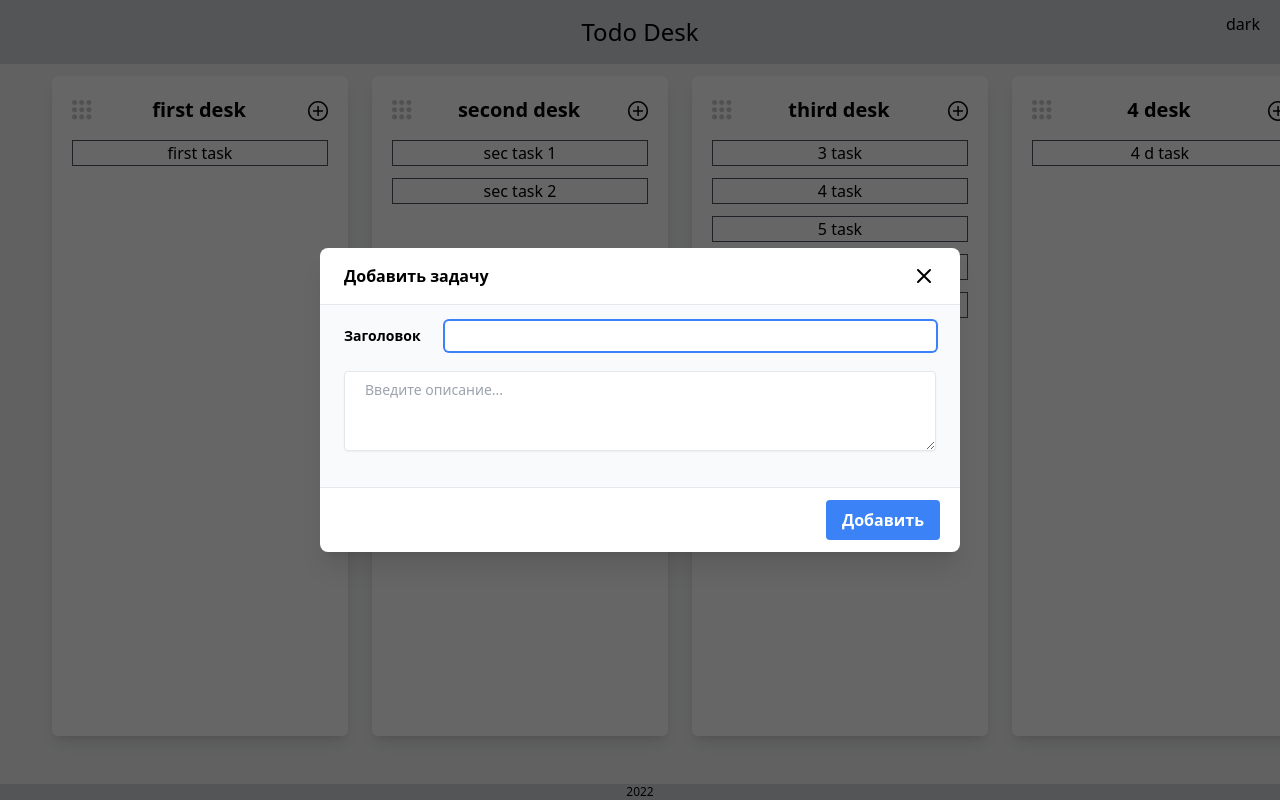
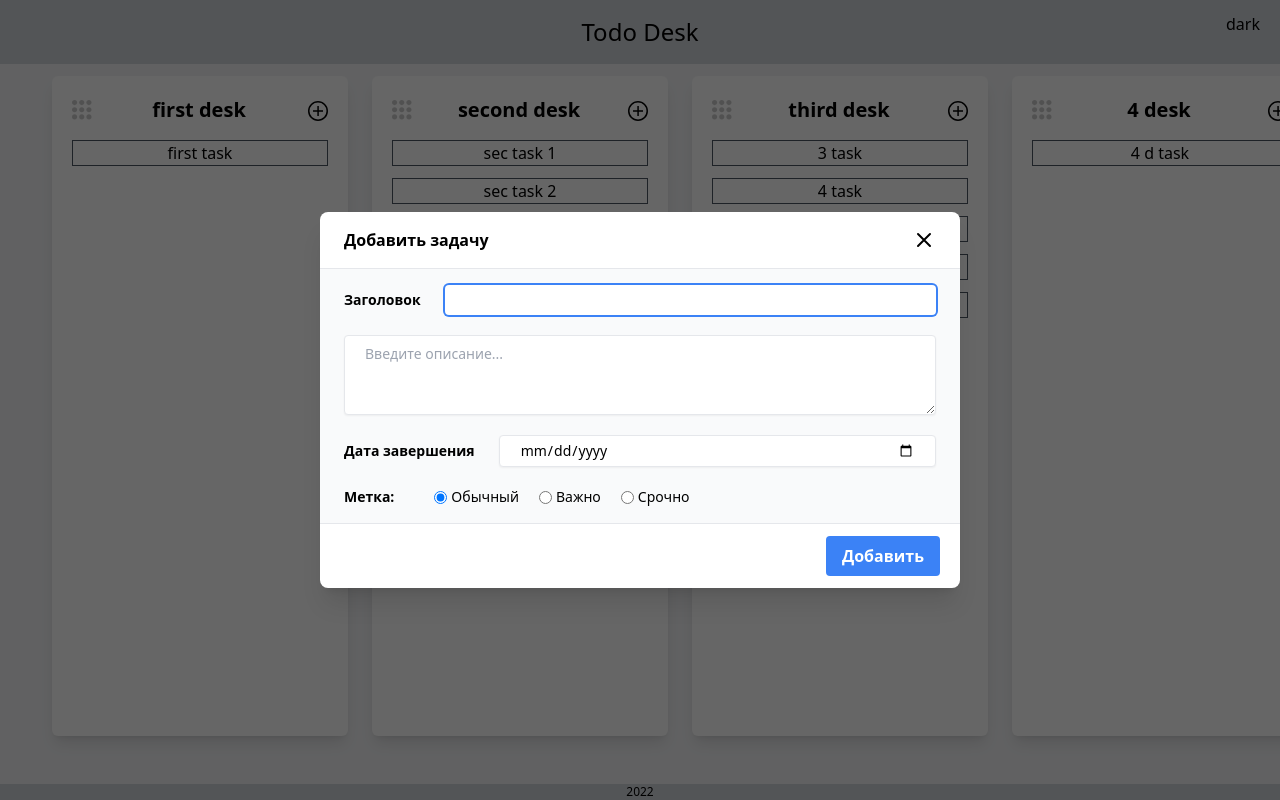
Before and after one commit to juravlevdima/todo-desk, a React app: page / in a window 1280 px wide. Both pictures are taken after a click on the button 317 px from the left and 110 px from the top of the page. Shown: the top 800 px of the page. Built offline with nearby package versions, Linux system fonts and the light colour scheme.

Commit message:
some updates

```diff
--- a/src/components/Desk/DeskItem.tsx
+++ b/src/components/Desk/DeskItem.tsx
@@ -18,7 +18,7 @@ const DeskItem: FC<propTypes> = ({ task, desk }) => {
       onDragLeave={(e) => dragLeaveHandler(e)}
     >
       <div
-        className={`${styles.draggable} px-8 border border-gray-600 cursor-grab active:cursor-grabbing`}
+        className={`${styles.draggable} px-8 border border-gray-600 break-words cursor-grab active:cursor-grabbing`}
         draggable={true}
         onDragStart={(e) => dragStartHandler(e, desk, task)}
         onDragEnd={(e) => dragEndHandler(e)}
--- a/src/components/Modals/AddTaskModal/AddTaskModalForm.tsx
+++ b/src/components/Modals/AddTaskModal/AddTaskModalForm.tsx
@@ -1,17 +1,19 @@
-import { FC } from 'react'
+import { FC, useId } from 'react'
 import ModalInput from '../common/ModalInput'
 import { FieldValues, SubmitHandler, useForm } from 'react-hook-form'
 import { useStores } from '../../../hooks/useStores'
 import { addTaskModalPropsT } from './AddTaskModal'
+import RadioButton from '../../common/RadioButton'
 
 
 const AddTaskModalForm: FC<addTaskModalPropsT> = ({ desk, setIsModalOpen }) => {
   const { register, handleSubmit } = useForm<FieldValues>()
   const { deskStore } = useStores()
+  const dateInputId = useId()
 
   const addTask: SubmitHandler<FieldValues> = (d) => {
     setIsModalOpen(false)
-    deskStore.createTask(desk, d.title, '', 'Обычный')
+    deskStore.createTask(desk, d.title, d.description, d.label, d.expirationDate)
   }
 
 
@@ -21,9 +23,24 @@ const AddTaskModalForm: FC<addTaskModalPropsT> = ({ desk, setIsModalOpen }) => {
         <ModalInput register={register} text="Заголовок" name="title" autoFocus={true} />
         <textarea
           placeholder="Введите описание..."
-          className="px-5 py-2 mb-5 border border-gray-200 rounded shadow-sm h-20 text-sm
-              focus:ring-2 focus:ring-blue-500 focus:border-transparent outline-none dark:bg-dark-3"
+          className="input-field py-2 mb-5 h-20"
+          {...register('description')}
         />
+        <div className="mb-5 flex items-center justify-between">
+          <label className="font-semibold text-sm mr-6 whitespace-nowrap" htmlFor={dateInputId}>Дата завершения</label>
+          <input
+            type="date"
+            id={dateInputId}
+            className="input-field py-1 w-full"
+            {...register('expirationDate')}
+          />
+        </div>
+        <div className="flex items-center">
+          <div className="font-semibold text-sm mr-10">Метка:</div>
+          <RadioButton name="label" text="Обычный" register={register} defaultChecked={true}/>
+          <RadioButton name="label" text="Важно" register={register}/>
+          <RadioButton name="label" text="Срочно" register={register}/>
+        </div>
       </div>
 
       <div
--- a/src/components/Modals/common/ModalInput.tsx
+++ b/src/components/Modals/common/ModalInput.tsx
@@ -18,8 +18,7 @@ const ModalInput: FC<propTypes> = ({ register, text, name, autoFocus = false })
         type="text"
         id={titleId}
         autoFocus={autoFocus}
-        className="px-5 py-1 w-full border border-gray-200 rounded shadow-sm text-sm
-          focus:ring-2 focus:ring-blue-500 focus:border-transparent outline-none dark:bg-dark-3"
+        className="input-field py-1 w-full"
         {...register(name)}
       />
     </div>
--- /dev/null
+++ b/src/components/common/RadioButton.tsx
@@ -0,0 +1,31 @@
+import { FC, useId } from 'react'
+import { FieldValues, UseFormRegister } from 'react-hook-form'
+
+type propTypes = {
+  text: string
+  name: string
+  register: UseFormRegister<FieldValues>
+  defaultChecked?: boolean
+}
+
+const RadioButton: FC<propTypes> = ({ text, name, register, defaultChecked = false }) => {
+  const btnId = useId()
+
+  return (
+    <>
+      <input
+        id={btnId}
+        type="radio"
+        value={text}
+        className="inline-flex mr-1 cursor-pointer"
+        {...register(name)}
+        defaultChecked={defaultChecked}
+      />
+      <label htmlFor={btnId} className="cursor-pointer text-sm mr-5 last:mr-0">
+        {text}
+      </label>
+    </>
+  )
+}
+
+export default RadioButton
--- a/src/store/desks/DeskStore.ts
+++ b/src/store/desks/DeskStore.ts
@@ -45,12 +45,12 @@ export default class DeskStore {
     this.desks[deskIndex] = { ...desk, items: updatedItems }
   }
 
-  createTask(desk: IDesk, title: string, description:string, labels: TaskLabelsT, expirationDate?: Date) {
+  createTask(desk: IDesk, title: string, description: string, label: TaskLabelsT, expirationDate?: Date) {
     const task: ITask = {
       id: nanoid(6),
       title,
       description,
-      labels,
+      label,
       inProgress: false,
       isCompleted: false,
       attached: false,
--- a/src/style/style.scss
+++ b/src/style/style.scss
@@ -1,4 +1,3 @@
-
 * {
   padding: 0;
   margin: 0;
@@ -14,3 +13,8 @@
 .dark-theme {
   @apply dark:text-white transition-bg-color duration-500;
 }
+
+.input-field {
+  @apply px-5  border border-gray-200 rounded shadow-sm text-sm
+    focus:ring-2 focus:ring-blue-500 focus:border-transparent outline-none dark:bg-dark-3;
+}
--- a/src/types/desk.types.ts
+++ b/src/types/desk.types.ts
@@ -4,7 +4,7 @@ export interface ITask {
   id: string
   title: string
   description?: string
-  labels?: TaskLabelsT
+  label?: TaskLabelsT
   inProgress?: boolean
   isCompleted?: boolean
   attached?: boolean
```
